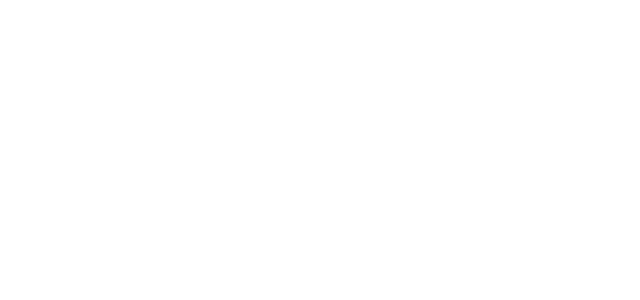
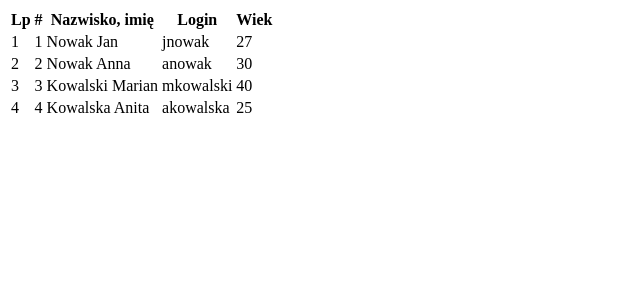
Before and after one commit to trenerit/7_Angular_05_11_2026, an Angular app: page /users in a window 1280 px wide. Before the commit this address led to /. Shown: the top 300 px of the page, without its empty margins (0-640 px from the left). Built offline with nearby package versions, Linux system fonts and the light colour scheme.

Commit message:
feat: add Users component with user listing and routing

```diff
--- a/src/app/app-start/app-start.html
+++ b/src/app/app-start/app-start.html
@@ -2,3 +2,4 @@
 <button [routerLink]="['/formularze']">Formularze</button>
 <button [routerLink]="['/if']">If</button>
 <button [routerLink]="['/for']">For</button>
+<button [routerLink]="['/users']">users</button>
--- a/src/app/app.routes.ts
+++ b/src/app/app.routes.ts
@@ -3,6 +3,7 @@ import { AppStart } from './app-start/app-start';
 import { Formularze } from './formularze/formularze';
 import { If } from './if/if';
 import { For } from './for/for';
+import { Users } from './users/users';
 
 export const routes: Routes = [
     {path: '', pathMatch: 'full', redirectTo: 'start'},
@@ -10,4 +11,5 @@ export const routes: Routes = [
     {path: 'formularze', component: Formularze},
     {path: 'if', component: If},
     {path: 'for', component: For},
+    {path: 'users', component: Users},
 ];
--- /dev/null
+++ b/src/app/users/users.html
@@ -0,0 +1,22 @@
+<table>
+    <thead>
+        <tr>
+            <th>Lp</th>
+            <th>#</th>
+            <th>Nazwisko, imię</th>
+            <th>Login</th>
+            <th>Wiek</th>
+        </tr>
+    </thead>
+    <tbody>
+        @for(user of tabUsers; track user.id; let i = $index) {
+            <tr>
+                <td>{{i + 1}}</td>
+                <td>{{user.id}}</td>
+                <td>{{user.name}}</td>
+                <td>{{user.login}}</td>
+                <td>{{user.age}}</td>
+            </tr>
+        }
+    </tbody>
+</table>
--- /dev/null
+++ b/src/app/users/users.ts
@@ -0,0 +1,20 @@
+import { Component } from '@angular/core';
+
+@Component({
+  selector: 'app-users',
+  imports: [],
+  templateUrl: './users.html',
+  styleUrl: './users.scss',
+})
+export class Users {
+
+
+  tabUsers = [
+    {id: 1, name: 'Nowak Jan', login: 'jnowak', age: 27},
+    {id: 2, name: 'Nowak Anna', login: 'anowak', age: 30},
+    {id: 3, name: 'Kowalski Marian', login: 'mkowalski', age: 40},
+    {id: 4, name: 'Kowalska Anita', login: 'akowalska', age: 25}
+  ];
+
+
+}
```
Also changed, not shown: src/app/users/users.scss (added).
